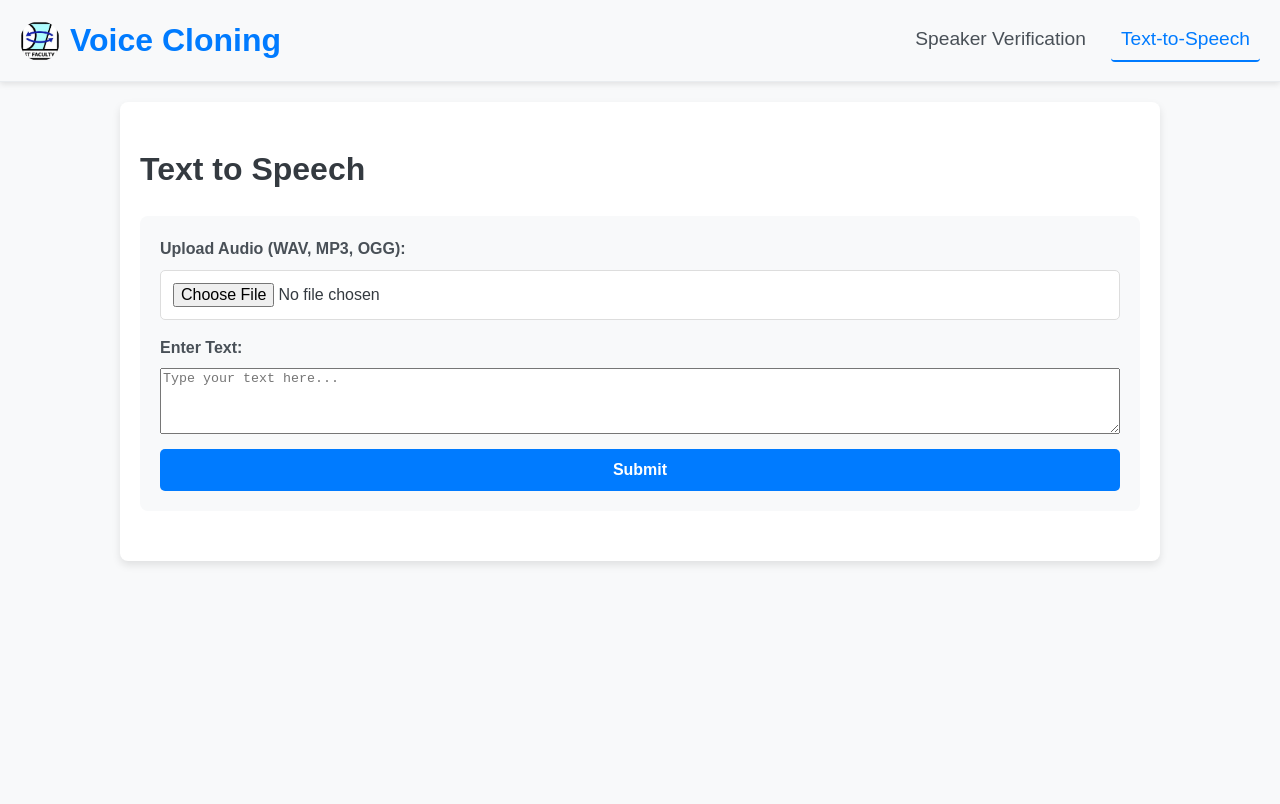
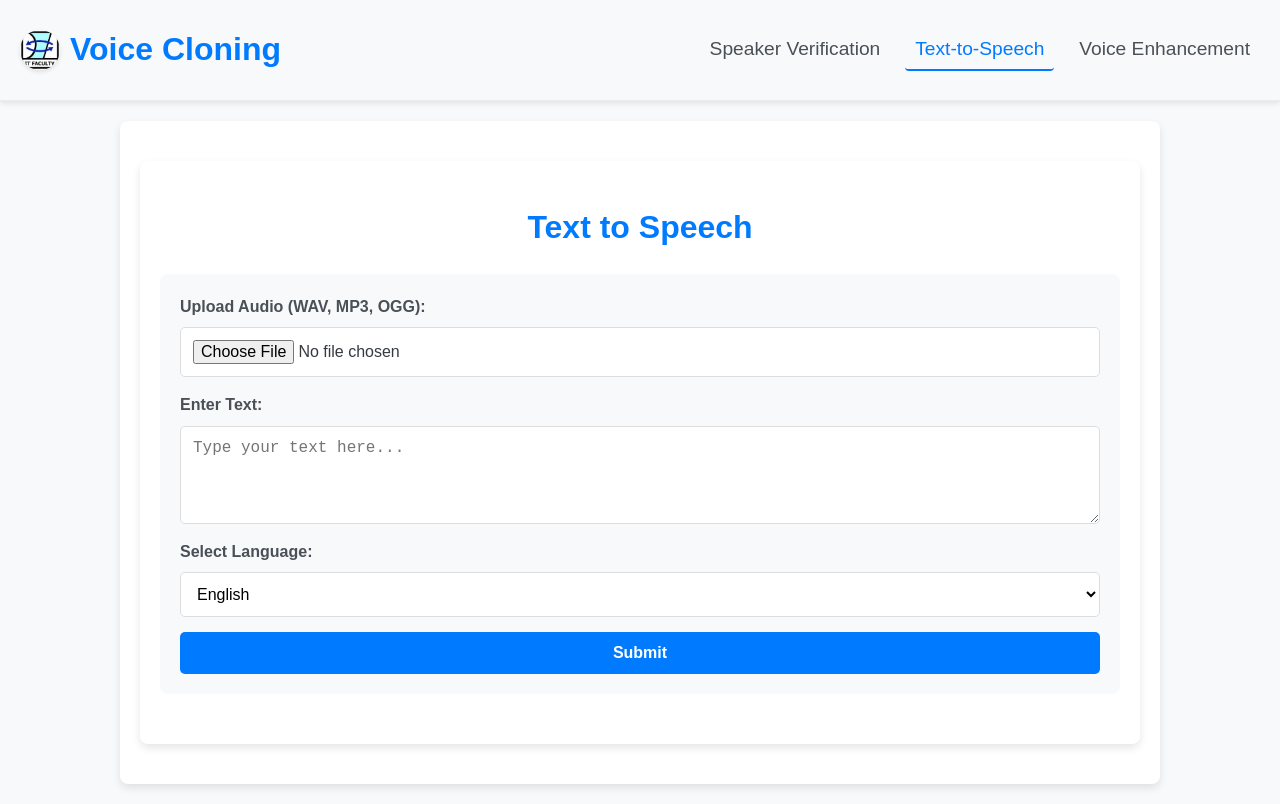
Before and after one commit to tranductri2003/PBL06_multi-speaker-voice-cloning-frontend, a React (Vite) app: page /text-to-speech in a window 1280 px wide. Built offline with nearby package versions, Linux system fonts and the light colour scheme.

Commit message:
update ui

```diff
--- a/src/App.jsx
+++ b/src/App.jsx
@@ -1,7 +1,7 @@
 import React from "react";
 import { BrowserRouter as Router, Route, Routes } from "react-router-dom";
 import Header from "./components/layout/Header";
-// import VoiceEnhancement from "./components/pages/voice-enhancement/VoiceEnhancement";
+import VoiceEnhancement from "./components/pages/voice-enhancement/VoiceEnhancement";
 import SpeakerVerification from "./components/pages/speaker-verification/SpeakerVerification";
 import TextToSpeech from "./components/pages/text-to-speech/TextToSpeech";
 const App = () => {
@@ -10,7 +10,7 @@ const App = () => {
             <Header />
             <main>
                 <Routes>
-                    {/* <Route path="/voice-enhancement" element={<VoiceEnhancement />} /> */}
+                    <Route path="/voice-enhancement" element={<VoiceEnhancement />} />
                     <Route path="/speaker-verification" element={<SpeakerVerification />} />
                     <Route path="/text-to-speech" element={<TextToSpeech />} />
                 </Routes>
--- a/src/components/layout/Header.jsx
+++ b/src/components/layout/Header.jsx
@@ -19,9 +19,9 @@ const Header = () => {
                 <NavLink to="/text-to-speech" activeClassName="active">
                     Text-to-Speech
                 </NavLink>
-                {/* <NavLink to="/voice-enhancement" activeClassName="active">
+                <NavLink to="/voice-enhancement" activeClassName="active">
                     Voice Enhancement
-                </NavLink> */}
+                </NavLink>
             </nav>
         </header>
     );
--- a/src/components/pages/text-to-speech/TextToSpeech.css
+++ b/src/components/pages/text-to-speech/TextToSpeech.css
@@ -0,0 +1,119 @@
+.text-to-speech {
+    max-width: 1000px;
+    margin: 20px auto;
+    padding: 20px;
+    background-color: #ffffff;
+    box-shadow: 0 4px 8px rgba(0, 0, 0, 0.1);
+    border-radius: 8px;
+    font-family: Arial, sans-serif;
+    line-height: 1.6;
+}
+
+.text-to-speech h1 {
+    font-size: 2rem;
+    text-align: center;
+    color: #007bff;
+    margin-bottom: 20px;
+}
+
+.upload-form {
+    display: flex;
+    flex-direction: column;
+    gap: 15px;
+    margin-bottom: 30px;
+    background-color: #f8f9fa;
+    padding: 20px;
+    border-radius: 8px;
+}
+
+.form-group {
+    display: flex;
+    flex-direction: column;
+    gap: 8px;
+}
+
+.form-group label {
+    font-weight: bold;
+    color: #495057;
+}
+
+.form-group input,
+.form-group textarea {
+    padding: 12px;
+    font-size: 1rem;
+    border-radius: 5px;
+    border: 1px solid #ddd;
+    background-color: white;
+}
+
+button {
+    background-color: #007bff;
+    color: white;
+    padding: 12px;
+    border: none;
+    border-radius: 5px;
+    cursor: pointer;
+    font-size: 1rem;
+    font-weight: bold;
+    transition: all 0.3s ease;
+}
+
+button:hover {
+    background-color: #0056b3;
+    transform: translateY(-1px);
+}
+
+button:disabled {
+    background-color: #cccccc;
+    cursor: not-allowed;
+    transform: none;
+}
+
+.results {
+    margin-top: 30px;
+    animation: fadeIn 0.5s ease-in;
+}
+
+.results h2 {
+    color: #007bff;
+    text-align: center;
+    margin-bottom: 20px;
+}
+
+.section {
+    padding: 20px;
+    background-color: #f8f9fa;
+    border-radius: 8px;
+    box-shadow: 0 2px 4px rgba(0, 0, 0, 0.05);
+    margin-bottom: 25px;
+}
+
+.section h3 {
+    color: #007bff;
+    text-align: center;
+    margin-bottom: 20px;
+    font-size: 1.4rem;
+}
+
+audio {
+    width: 100%;
+    margin: 15px 0;
+}
+
+img {
+    width: 100%;
+    border-radius: 4px;
+    box-shadow: 0 2px 4px rgba(0, 0, 0, 0.1);
+    margin: 15px 0;
+}
+
+@keyframes fadeIn {
+    from {
+        opacity: 0;
+        transform: translateY(10px);
+    }
+    to {
+        opacity: 1;
+        transform: translateY(0);
+    }
+}
--- a/src/components/pages/text-to-speech/TextToSpeech.jsx
+++ b/src/components/pages/text-to-speech/TextToSpeech.jsx
@@ -1,4 +1,4 @@
-import React from "react";
+import React, { useState } from "react";
 import useTextToSpeech from "../../../hooks/useTextToSpeech";
 import "./TextToSpeech.css";
 
@@ -13,10 +13,16 @@ const TextToSpeech = () => {
         handleSubmit,
     } = useTextToSpeech();
 
+    const [language, setLanguage] = useState("en");
+
+    const handleLanguageChange = (e) => {
+        setLanguage(e.target.value);
+    };
+
     return (
         <div className="text-to-speech">
             <h1>Text to Speech</h1>
-            <form onSubmit={handleSubmit} className="upload-form">
+            <form onSubmit={(e) => handleSubmit(e, language)} className="upload-form">
                 <div className="form-group">
                     <label htmlFor="audio-upload">Upload Audio (WAV, MP3, OGG):</label>
                     <input
@@ -37,6 +43,13 @@ const TextToSpeech = () => {
                         rows="4"
                         disabled={isLoading}
                     />
+                </div>
+                <div className="form-group">
+                    <label htmlFor="language-select">Select Language:</label>
+                    <select id="language-select" value={language} onChange={handleLanguageChange}>
+                        <option value="en">English</option>
+                        <option value="vi">Vietnamese</option>
+                    </select>
                 </div>
                 <button type="submit" disabled={isLoading}>
                     {isLoading ? "Processing..." : "Submit"}
--- a/src/hooks/useTextToSpeech.js
+++ b/src/hooks/useTextToSpeech.js
@@ -1,5 +1,5 @@
 import { useState } from "react";
-import { generateSpeech } from "../api/textToSpeech"; // Giả sử bạn có API này
+import { generateSpeech } from "../api/textToSpeech";
 
 const useTextToSpeech = () => {
     const [audioFile, setAudioFile] = useState(null);
```
